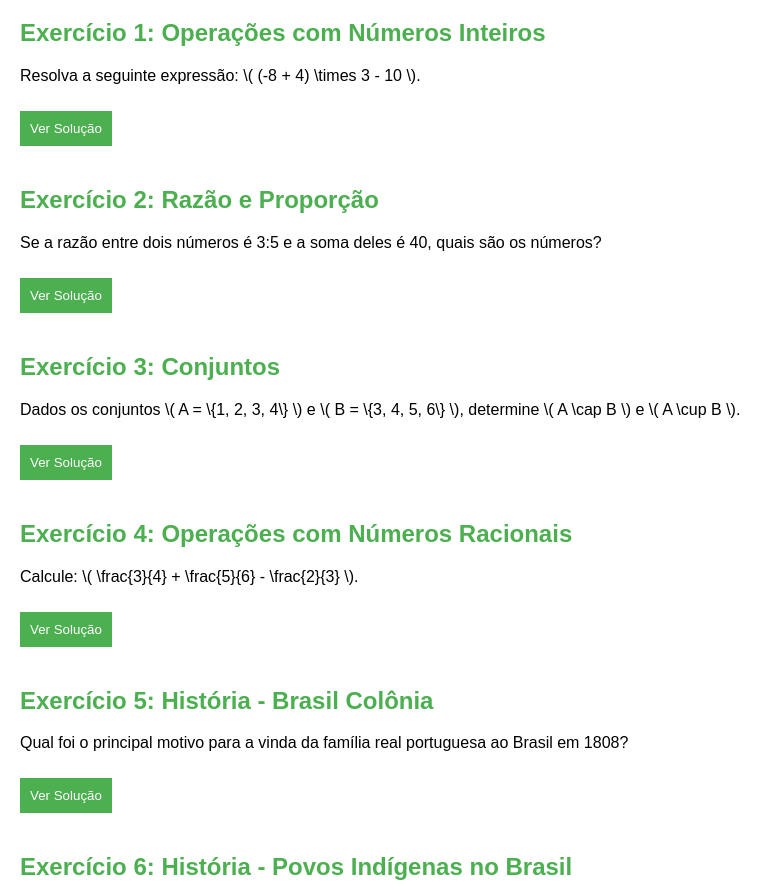
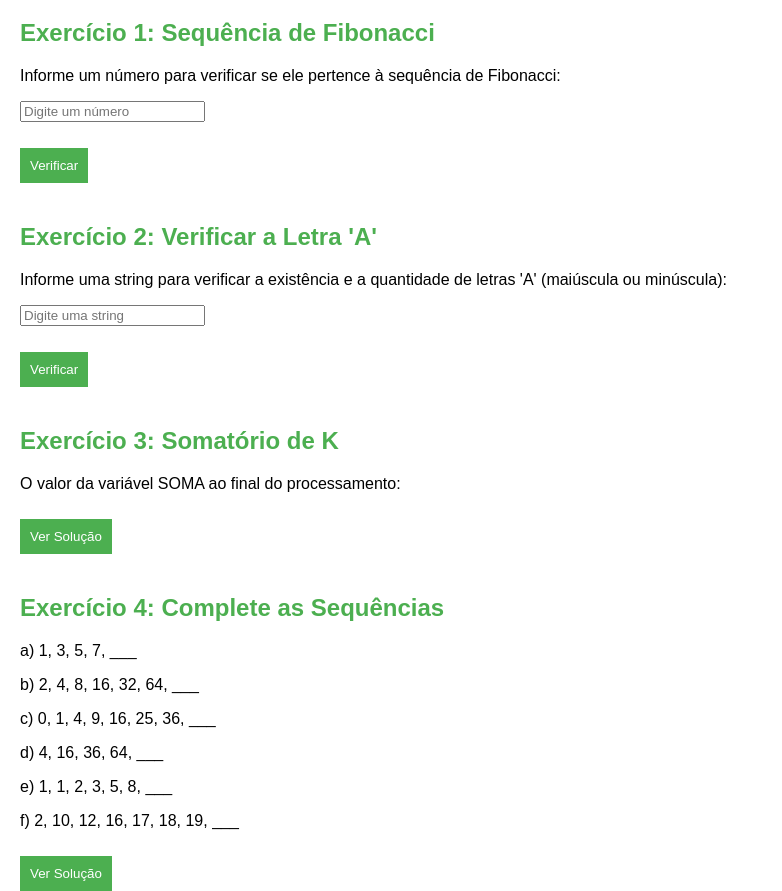
Before and after one commit to CaioQuerino/Desafio, a plain HTML site: page index.html in a window 1280 px wide. Shown: the part 61-952 px from the top of the page, without its empty margins (0-782 px from the left). Drawn offline with Linux system fonts and the light colour scheme.

Commit message:
08-09-2024 : Reolução dos exercícios para vaga de front-end

```diff
--- a/index.html
+++ b/index.html
@@ -32,130 +32,122 @@
 <body>
     <h1>Exercícios Resolvidos</h1>
 
-    <!-- Exercício 1 - Matemática: Operações com Números Inteiros -->
+    <!-- Exercício 1 - Sequência de Fibonacci -->
     <div class="exercicio">
-        <h2>Exercício 1: Operações com Números Inteiros</h2>
-        <p>Resolva a seguinte expressão: \( (-8 + 4) \times 3 - 10 \).</p>
-        <p><button onclick="resolverExercicio1()">Ver Solução</button></p>
+        <h2>Exercício 1: Sequência de Fibonacci</h2>
+        <p>Informe um número para verificar se ele pertence à sequência de Fibonacci:</p>
+        <input type="number" id="numeroFibonacci" placeholder="Digite um número" />
+        <p><button onclick="verificarFibonacci()">Verificar</button></p>
         <p id="resposta1" class="resposta"></p>
     </div>
 
-    <!-- Exercício 2 - Matemática: Razão e Proporção -->
+    <!-- Exercício 2 - Verificar a letra 'a' -->
     <div class="exercicio">
-        <h2>Exercício 2: Razão e Proporção</h2>
-        <p>Se a razão entre dois números é 3:5 e a soma deles é 40, quais são os números?</p>
-        <p><button onclick="resolverExercicio2()">Ver Solução</button></p>
+        <h2>Exercício 2: Verificar a Letra 'A'</h2>
+        <p>Informe uma string para verificar a existência e a quantidade de letras 'A' (maiúscula ou minúscula):</p>
+        <input type="text" id="stringEntrada" placeholder="Digite uma string" />
+        <p><button onclick="verificarLetraA()">Verificar</button></p>
         <p id="resposta2" class="resposta"></p>
     </div>
 
-    <!-- Exercício 3 - Matemática: Conjuntos -->
+    <!-- Exercício 3 - Somatório de K -->
     <div class="exercicio">
-        <h2>Exercício 3: Conjuntos</h2>
-        <p>Dados os conjuntos \( A = \{1, 2, 3, 4\} \) e \( B = \{3, 4, 5, 6\} \), determine \( A \cap B \) e \( A \cup B \).</p>
-        <p><button onclick="resolverExercicio3()">Ver Solução</button></p>
+        <h2>Exercício 3: Somatório de K</h2>
+        <p>O valor da variável SOMA ao final do processamento:</p>
+        <p><button onclick="calcularSomatorio()">Ver Solução</button></p>
         <p id="resposta3" class="resposta"></p>
     </div>
 
-    <!-- Exercício 4 - Matemática: Operações com Números Racionais -->
+    <!-- Exercício 4 - Lógica de sequência -->
     <div class="exercicio">
-        <h2>Exercício 4: Operações com Números Racionais</h2>
-        <p>Calcule: \( \frac{3}{4} + \frac{5}{6} - \frac{2}{3} \).</p>
-        <p><button onclick="resolverExercicio4()">Ver Solução</button></p>
+        <h2>Exercício 4: Complete as Sequências</h2>
+        <p>a) 1, 3, 5, 7, ___</p>
+        <p>b) 2, 4, 8, 16, 32, 64, ___</p>
+        <p>c) 0, 1, 4, 9, 16, 25, 36, ___</p>
+        <p>d) 4, 16, 36, 64, ___</p>
+        <p>e) 1, 1, 2, 3, 5, 8, ___</p>
+        <p>f) 2, 10, 12, 16, 17, 18, 19, ___</p>
+        <p><button onclick="completarSequencias()">Ver Solução</button></p>
         <p id="resposta4" class="resposta"></p>
     </div>
 
-    <!-- Exercício 5 - História: Brasil Colônia -->
+    <!-- Exercício 5 - Interruptores e Lâmpadas -->
     <div class="exercicio">
-        <h2>Exercício 5: História - Brasil Colônia</h2>
-        <p>Qual foi o principal motivo para a vinda da família real portuguesa ao Brasil em 1808?</p>
-        <p><button onclick="resolverExercicio5()">Ver Solução</button></p>
+        <h2>Exercício 5: Interruptores e Lâmpadas</h2>
+        <p>Como descobrir qual interruptor controla cada lâmpada em duas idas até a sala?</p>
+        <p><button onclick="solucaoInterruptores()">Ver Solução</button></p>
         <p id="resposta5" class="resposta"></p>
     </div>
 
-    <!-- Exercício 6 - História: Povos Indígenas no Brasil -->
-    <div class="exercicio">
-        <h2>Exercício 6: História - Povos Indígenas no Brasil</h2>
-        <p>Como os povos indígenas do Brasil viviam antes da chegada dos portugueses?</p>
-        <p><button onclick="resolverExercicio6()">Ver Solução</button></p>
-        <p id="resposta6" class="resposta"></p>
-    </div>
-
     <script>
-        // Função para resolver o exercício 1 - Números Inteiros
-        function resolverExercicio1() {
-            const resultado = (-8 + 4) * 3 - 10;
-            document.getElementById("resposta1").textContent = "A resposta é: " + resultado;
+        // Função para verificar Fibonacci
+        function verificarFibonacci() {
+            const numero = parseInt(document.getElementById("numeroFibonacci").value);
+            let a = 0, b = 1, c;
+            if (numero === 0 || numero === 1) {
+                document.getElementById("resposta1").textContent = "O número " + numero + " pertence à sequência de Fibonacci.";
+                return;
+            }
+            while (b < numero) {
+                c = a + b;
+                a = b;
+                b = c;
+            }
+            if (b === numero) {
+                document.getElementById("resposta1").textContent = "O número " + numero + " pertence à sequência de Fibonacci.";
+            } else {
+                document.getElementById("resposta1").textContent = "O número " + numero + " NÃO pertence à sequência de Fibonacci.";
+            }
         }
 
-        // Função para resolver o exercício 2 - Razão e Proporção
-        function resolverExercicio2() {
-            const soma = 40;
-            const razaoParte1 = 3;
-            const razaoParte2 = 5;
-            const totalPartes = razaoParte1 + razaoParte2;
-
-            const valorPorParte = soma / totalPartes;
-            const numero1 = valorPorParte * razaoParte1;
-            const numero2 = valorPorParte * razaoParte2;
-
-            document.getElementById("resposta2").textContent = "Os números são: " + numero1 + " e " + numero2;
+        // Função para verificar letra 'A'
+        function verificarLetraA() {
+            const str = document.getElementById("stringEntrada").value;
+            const count = (str.match(/a/gi) || []).length;
+            document.getElementById("resposta2").textContent = `A letra 'A' aparece ${count} vezes.`;
         }
 
-        // Função para resolver o exercício 3 - Conjuntos
-        function resolverExercicio3() {
-            const conjuntoA = [1, 2, 3, 4];
-            const conjuntoB = [3, 4, 5, 6];
-
-            // Interseção (A ∩ B)
-            const intersecao = conjuntoA.filter(x => conjuntoB.includes(x));
-
-            // União (A ∪ B)
-            const uniao = [...new Set([...conjuntoA, ...conjuntoB])];
-
-            document.getElementById("resposta3").textContent = "Interseção (A ∩ B): " + intersecao + "; União (A ∪ B): " + uniao;
+        // Função para calcular o somatório de K
+        function calcularSomatorio() {
+            let INDICE = 12, SOMA = 0, K = 1;
+            while (K < INDICE) {
+                K = K + 1;
+                SOMA = SOMA + K;
+            }
+            document.getElementById("resposta3").textContent = "O valor da variável SOMA é: " + SOMA;
         }
 
-        // Função para resolver o exercício 4 - Números Racionais
-        function resolverExercicio4() {
-            // Função para calcular o MMC (Mínimo Múltiplo Comum)
-            function mmc(a, b) {
-                const maior = Math.max(a, b);
-                let i = maior;
-                while (i % a !== 0 || i % b !== 0) {
-                    i += maior;
-                }
-                return i;
-            }
+        // Função para completar as sequências
+        function completarSequencias() {
+            const seqA = 9;   // Lógica: números ímpares
+            const seqB = 128; // Lógica: múltiplos de 2
+            const seqC = 49;  // Lógica: quadrados perfeitos
+            const seqD = 100; // Lógica: quadrados perfeitos
+            const seqE = 13;  // Lógica: sequência de Fibonacci
+            const seqF = 20;  // Lógica: números começando com 2, depois múltiplos de 2
 
-            const fracao1 = [3, 4]; // 3/4
-            const fracao2 = [5, 6]; // 5/6
-            const fracao3 = [2, 3]; // 2/3
-
-            // MMC dos denominadores
-            const denominadorComum = mmc(mmc(fracao1[1], fracao2[1]), fracao3[1]);
-
-            // Convertendo as frações para o denominador comum
-            const numerador1 = fracao1[0] * (denominadorComum / fracao1[1]);
-            const numerador2 = fracao2[0] * (denominadorComum / fracao2[1]);
-            const numerador3 = fracao3[0] * (denominadorComum / fracao3[1]);
-
-            // Somando e subtraindo os numeradores
-            const resultadoNumerador = numerador1 + numerador2 - numerador3;
-
-            const resultado = resultadoNumerador + "/" + denominadorComum;
-            document.getElementById("resposta4").textContent = "A resposta é: " + resultado;
+            const resposta = `
+                a) Próximo número: ${seqA}<br>
+                b) Próximo número: ${seqB}<br>
+                c) Próximo número: ${seqC}<br>
+                d) Próximo número: ${seqD}<br>
+                e) Próximo número: ${seqE}<br>
+                f) Próximo número: ${seqF}
+            `;
+            document.getElementById("resposta4").innerHTML = resposta;
         }
 
-        // Função para resolver o exercício 5 - História: Brasil Colônia
-        function resolverExercicio5() {
-            const resposta = "O principal motivo foi a fuga das tropas napoleônicas que invadiram Portugal.";
-            document.getElementById("resposta5").textContent = resposta;
-        }
-
-        // Função para resolver o exercício 6 - História: Povos Indígenas
-        function resolverExercicio6() {
-            const resposta = "Os povos indígenas viviam em sociedades organizadas com culturas diversas, praticavam caça, pesca, agricultura e tinham sistemas de crenças e rituais próprios.";
-            document.getElementById("resposta6").textContent = resposta;
+        // Função para resolver o problema dos interruptores
+        function solucaoInterruptores() {
+            const solucao = `
+                1. Ligue o primeiro interruptor e espere alguns minutos.<br>
+                2. Desligue o primeiro interruptor e ligue o segundo.<br>
+                3. Vá até a sala das lâmpadas.<br>
+                4. A lâmpada que estiver acesa está conectada ao segundo interruptor.<br>
+                5. A lâmpada que estiver apagada e quente está conectada ao primeiro interruptor.<br>
+                6. A lâmpada que estiver apagada e fria está conectada ao terceiro interruptor.
+            `;
+            document.getElementById("resposta5").innerHTML = solucao;
         }
     </script>
 </body>
```
